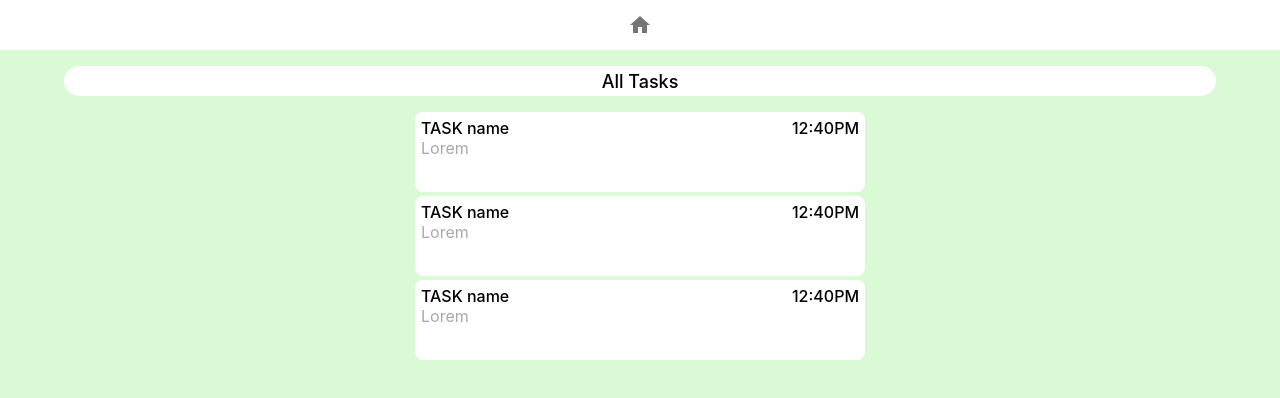
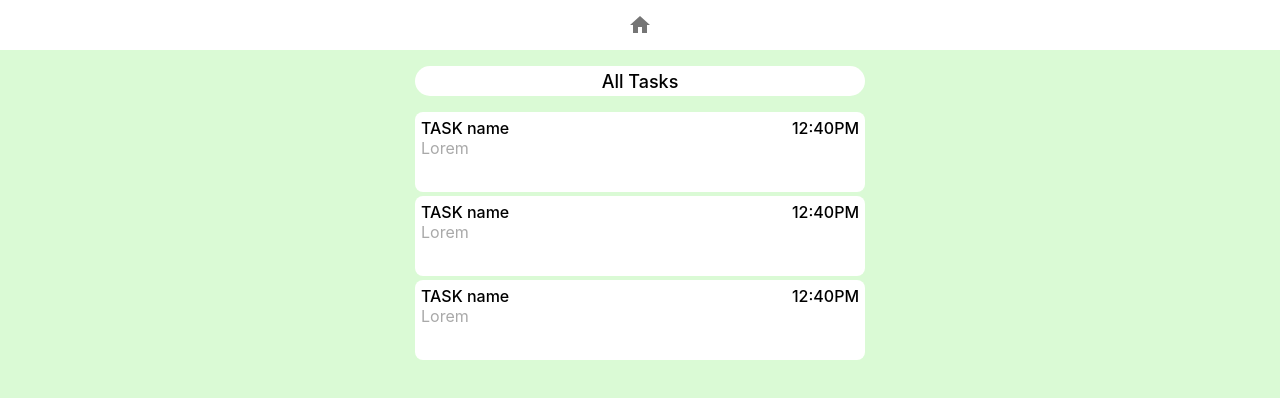
Before and after one commit to Sigma-UP/Totalizator, a React (Create React App) app: page /all in a window 1280 px wide. Shown: the top 398 px of the page. Built offline with nearby package versions, Linux system fonts and the light colour scheme.

Commit message:
fix component`s width

```diff
--- a/src/components/PageHeadline/index.jsx
+++ b/src/components/PageHeadline/index.jsx
@@ -4,7 +4,7 @@ import styles from './style.module.css';
 
 const PageHeadline = (props) => {
     return(
-        <Container item className={styles.header} >
+        <Container item className={styles.header} maxWidth='false'>
             <Box className={styles.centeredText}>
                 {props.text}
             </Box>
```
